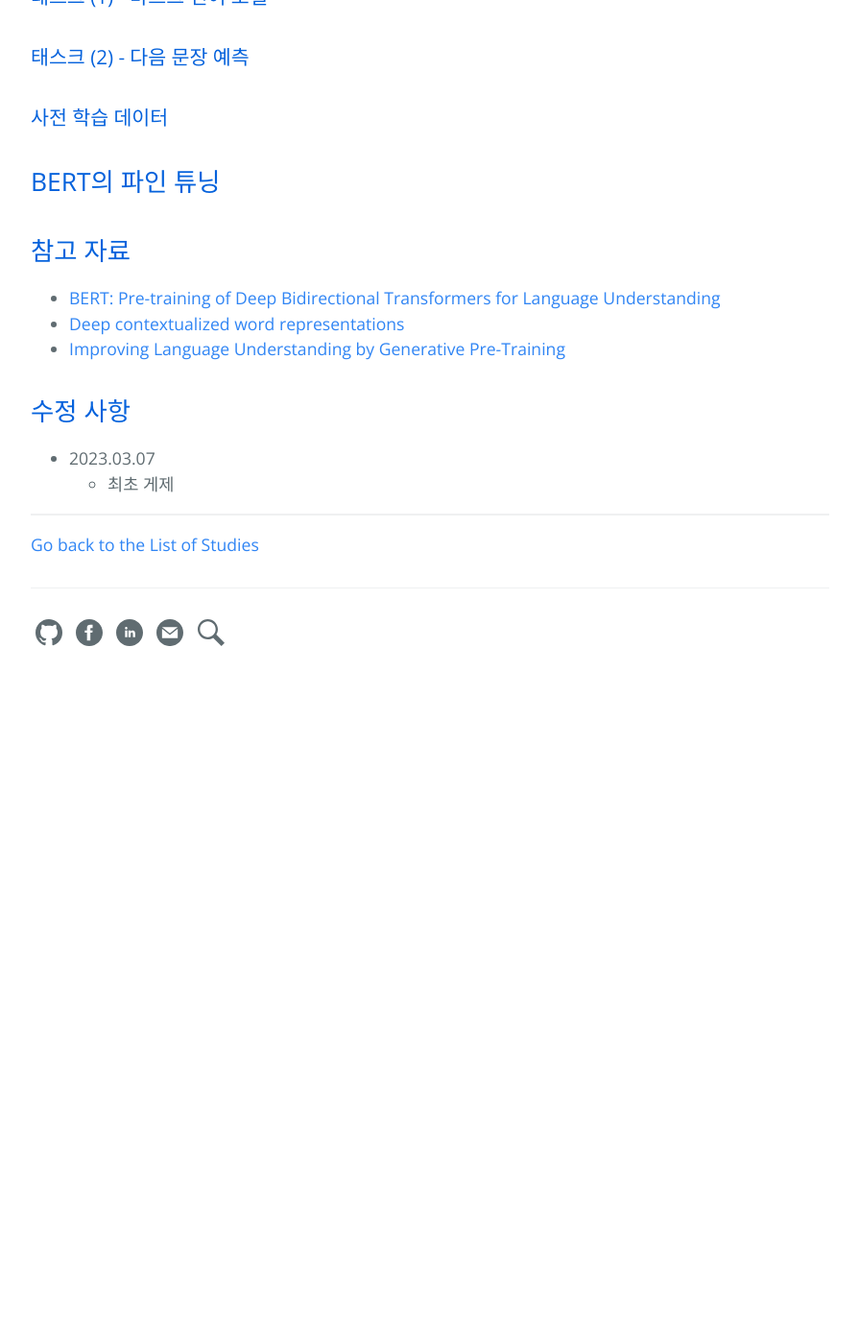
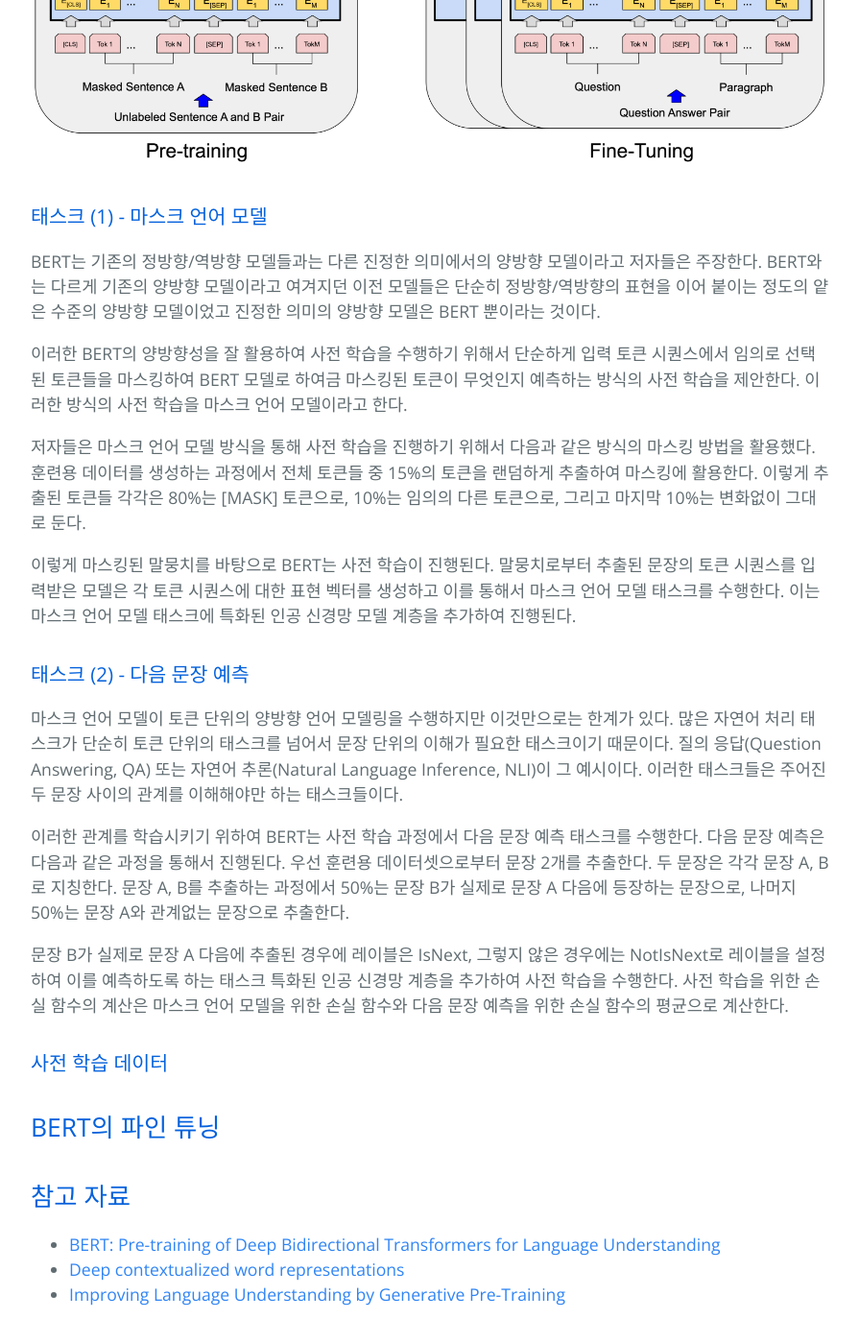
Before and after one commit to hcnoh/hcnoh.github.io, a Jekyll site: the page built from drafts/2023-03-07-nlp-04.md, in a window 1280 px wide and 1400 px high, scrolled down 7647 px. Shown: the whole window at 96% size, without its empty margins (192-1087 px from the left). Built offline with Jekyll 4.4.1, drawn with Linux system fonts in a browser that asks for light colours; comment, search, counter and statistics services are not loaded; before the commit the page ends 8374 px from its top, so only the background shows below that; some of the changed text lies outside the part shown.

Commit message:
bert 작성중

```diff
--- a/drafts/2023-03-07-nlp-04.md
+++ b/drafts/2023-03-07-nlp-04.md
@@ -20,6 +20,7 @@ permalink: /2023-03-07-nlp-04
 - [기존 언어 모델 소개](#기존-언어-모델-소개)
     - [ELMo](#elmo)
     - [OpenAI GPT](#openai-gpt)
+    - [지도 데이터를 통한 전이 학습](#지도-데이터를-통한-전이-학습)
 
 ## 기존 언어 모델 소개
 거대 언어 모델 연구는 지금까지 언어 모델에 대한 `사전 학습`(Pre-Training)을 바탕으로 토큰 표현(Representation)을 잘 획득하고 이를 통해 다양한 자연어 처리 태스크를 수행하는 것을 목적으로 수행되어 왔다. 이러한 방향의 언어 모델 연구 역사는 꽤나 오래되었지만 크게 3가지 공통된 방향성이 존재한다.
@@ -118,6 +119,8 @@ $$
 
 위 그림은 BERT의 구조를 간단히 설명하는 그림이다. 위 그림에서 확인할 수 있듯이 기본적으로 Transformer로 구성되어 있음을 확인할 수 있으며 Transformer의 특별한 구조를 활용하여 양방향으로의 정보를 활용하여 각 토큰의 인코딩을 수행하는 것을 볼 수 있다.
 
+BERT는 기존 거대 언어 모델들과 마찬가지로 레이블이 없는 말뭉치를 통해 사전 학습을 수행하고 이렇게 사전 학습이 된 모델을 바탕으로 사용자가 원하는 특정 태스크에 대해 파인 튜닝을 수행하여 최종적인 태스크에 특화된 모델을 획득하는 과정을 거친다. BERT는 이름에서 알 수 있듯 기본적으로 입력 문장에 대해서 인코딩을 수행하여 은닉 벡터 표현을 획득하고 이렇게 획득한 벡터 표현을 바탕으로 태스크에 특화된 새로운 인공 신경망 계층을 추가하여 파인 튜닝을 수행한다.
+
 ### BERT의 구조
 BERT의 구조는 위에서 말했듯이 다층 양방향 Transformer 인코더 형태이다. BERT의 저자들은 이 구조를 구성하는 Transformer는 원래의 Transformer에서 변화없이 그대로 사용하였다고 한다. Transformer에 대해서 더 자세히 알아보고 싶으면 이전 [포스트](https://hcnoh.github.io/2023-02-25-nlp-03)를 참고하면 된다.
 
@@ -135,7 +138,7 @@ BERT BASE에 비해서 BERT LARGE는 파라미터 수가 약 3배 정도 되는
 ### BERT의 입/출력 표현
 BERT의 입/출력 표현 방법은 다양한 NLP 태스크를 수행하기 위한 형태로 설계되었다. 단순히 토큰 표현들 뿐 아니라 단일 문장, 그리고 질의 응답 태스크 등을 수행하기 위한 이중 문장을 입력받을 수 있는 형태이다.
 
-우선 모든 입력 토큰은 `WordPiece`라는 이름의 임베딩을 사용했다. 모든 토큰들은 이 WordPiece 임베딩을 통해서 벡터 형태로 변환된다. 또한 추가적으로 모든 문장의 첫 번째 토큰은 [CLS] 토큰이라는 것을 붙여서 사용한다. 이 [CLS] 토큰은 문장 전체의 인코딩을 위한 토큰으로 문장 분류 등의 태스크에 활용될 수 있다.
+우선 모든 입력 토큰은 `WordPiece`라는 이름의 임베딩을 사용했다. WordPiece에 대해서는 나중에 자세히 다뤄보기로 한다. 어쨌든 모든 토큰들은 이 WordPiece 임베딩을 통해서 벡터 형태로 변환된다. 또한 추가적으로 모든 문장의 첫 번째 토큰은 [CLS] 토큰이라는 것을 붙여서 사용한다. 이 [CLS] 토큰은 문장 전체의 인코딩을 위한 토큰으로 문장 분류 등의 태스크에 활용될 수 있다.
 
 이중 문장이 토큰 시퀀스로 입력되어 모델에 들어오는 경우 이 문장들을 구분하는 방법이 필요하다. BERT에서는 두 가지 방법을 통해서 이 구분을 수행한다. 먼저 구분자인 [SEP] 토큰을 중간에 껴넣어서 구분하는 방법이다. 두 번째는 각 토큰 임베딩에 추가로 문장 A에 속한 것인지 문장 B에 속한 것인지를 나타내는 임베딩 벡터를 이어 붙여서 모델이 구분할 수 있도록 하는 방법이다.
 
@@ -144,13 +147,25 @@ BERT의 입/출력 표현 방법은 다양한 NLP 태스크를 수행하기 위
 위 그림은 BERT의 입력 표현 방법을 나타내는 그림이다. [SEP] 토큰을 통해 두 문장이 구분되고 있으며 또한 Segment 임베딩을 통해서 각각의 토큰이 첫 번째 문장(A)에 속한 것인지 두 번째 문장(B)에 속한 것인지를 나타내고 있다. 물론 맨 앞에는 [CLS] 토큰을 통해서 입력 문장이 시작됨을 나타내고 있다. 마지막으로 각 토큰들에 대한 위치 임베딩까지 더해진다. 이 세 가지의 임베딩 벡터들의 합을 통해서 각 토큰의 표현 벡터를 계산한다.
 
 ## BERT의 사전 학습
-기존의 언어 모델들과 다르게 BERT는 정방향 또는 역방향의 사전 학습을 수행하지 않는다. 대신 두 가지의 비지도 태스크를 통해서 사전 학습이 진행된다. 두 가지 태스크는 각각 `마스크 언어 모델`(Masked LM, MLM)과 `다음 문장 예측`(Next Sentence Prediction, NSP)이다.
+기존의 언어 모델들과 다르게 BERT는 정방향 또는 역방향의 사전 학습을 수행하지 않는다. 대신 두 가지의 비지도 태스크를 통해서 사전 학습이 진행된다. 두 가지 태스크는 각각 `마스크 언어 모델`(Masked LM, MLM)과 `다음 문장 예측`(Next Sentence Prediction, NSP)이다. BERT의 사전 학습 과정은 두 가지 사전 학습 태스크에 대해서 태스크에 특화된 추가 인공 신경망 계층을 학습하는 방식으로 진행된다.
 
 ![BERT의 사전 학습 및 파인 튜닝](assets/img/2023-03-07-nlp-04/bert-pretraining-and-finetuning.png)
 
 ### 태스크 (1) - 마스크 언어 모델
+BERT는 기존의 정방향/역방향 모델들과는 다른 진정한 의미에서의 양방향 모델이라고 저자들은 주장한다. BERT와는 다르게 기존의 양방향 모델이라고 여겨지던 이전 모델들은 단순히 정방향/역방향의 표현을 이어 붙이는 정도의 얕은 수준의 양방향 모델이었고 진정한 의미의 양방향 모델은 BERT 뿐이라는 것이다.
+
+이러한 BERT의 양방향성을 잘 활용하여 사전 학습을 수행하기 위해서 단순하게 입력 토큰 시퀀스에서 임의로 선택된 토큰들을 마스킹하여 BERT 모델로 하여금 마스킹된 토큰이 무엇인지 예측하는 방식의 사전 학습을 제안한다. 이러한 방식의 사전 학습을 마스크 언어 모델이라고 한다.
+
+저자들은 마스크 언어 모델 방식을 통해 사전 학습을 진행하기 위해서 다음과 같은 방식의 마스킹 방법을 활용했다. 훈련용 데이터를 생성하는 과정에서 전체 토큰들 중 15%의 토큰을 랜덤하게 추출하여 마스킹에 활용한다. 이렇게 추출된 토큰들 각각은 80%는 [MASK] 토큰으로, 10%는 임의의 다른 토큰으로, 그리고 마지막 10%는 변화없이 그대로 둔다.
+
+이렇게 마스킹된 말뭉치를 바탕으로 BERT는 사전 학습이 진행된다. 말뭉치로부터 추출된 문장의 토큰 시퀀스를 입력받은 모델은 각 토큰 시퀀스에 대한 표현 벡터를 생성하고 이를 통해서 마스크 언어 모델 태스크를 수행한다. 이는 마스크 언어 모델 태스크에 특화된 인공 신경망 모델 계층을 추가하여 진행된다.
 
 ### 태스크 (2) - 다음 문장 예측
+마스크 언어 모델이 토큰 단위의 양방향 언어 모델링을 수행하지만 이것만으로는 한계가 있다. 많은 자연어 처리 태스크가 단순히 토큰 단위의 태스크를 넘어서 문장 단위의 이해가 필요한 태스크이기 때문이다. 질의 응답(Question Answering, QA) 또는 자연어 추론(Natural Language Inference, NLI)이 그 예시이다. 이러한 태스크들은 주어진 두 문장 사이의 관계를 이해해야만 하는 태스크들이다.
+
+이러한 관계를 학습시키기 위하여 BERT는 사전 학습 과정에서 다음 문장 예측 태스크를 수행한다. 다음 문장 예측은 다음과 같은 과정을 통해서 진행된다. 우선 훈련용 데이터셋으로부터 문장 2개를 추출한다. 두 문장은 각각 문장 A, B로 지칭한다. 문장 A, B를 추출하는 과정에서 50%는 문장 B가 실제로 문장 A 다음에 등장하는 문장으로, 나머지 50%는 문장 A와 관계없는 문장으로 추출한다.
+
+문장 B가 실제로 문장 A 다음에 추출된 경우에 레이블은 IsNext, 그렇지 않은 경우에는 NotIsNext로 레이블을 설정하여 이를 예측하도록 하는 태스크 특화된 인공 신경망 계층을 추가하여 사전 학습을 수행한다. 사전 학습을 위한 손실 함수의 계산은 마스크 언어 모델을 위한 손실 함수와 다음 문장 예측을 위한 손실 함수의 평균으로 계산한다.
 
 ### 사전 학습 데이터
 
```
